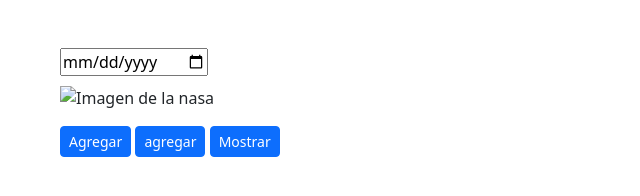
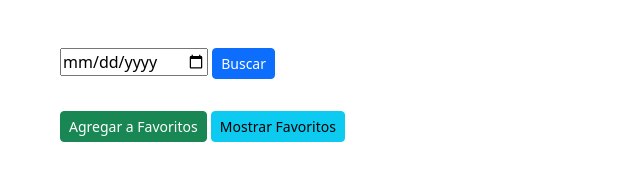
Before and after one commit to Crowtinho/generation-nasa-api, a plain HTML site: page index.html in a window 1280 px wide. Shown: the whole page, without its empty margins (0-640 px from the left). Drawn offline with nearby package versions, Linux system fonts and the light colour scheme.

Commit message:
Update index.html

```diff
--- a/index.html
+++ b/index.html
@@ -4,28 +4,20 @@
     <meta charset="UTF-8">
     <meta name="viewport" content="width=device-width, initial-scale=1.0">
     <link href="https://cdn.jsdelivr.net/npm/bootstrap@5.3.7/dist/css/bootstrap.min.css" rel="stylesheet" integrity="sha384-LN+7fdVzj6u52u30Kp6M/trliBMCMKTyK833zpbD+pXdCLuTusPj697FH4R/5mcr" crossorigin="anonymous">
-    <title>Document</title>
+    <title>NASA APOD</title>
 </head>
 <body>
     <div class="container mx-5 mt-5">
-
         <input type="date" id="dateA" name="dateA" placeholder="Ingresa la fecha">
-
-        <div>
-            <h1 id="title" ></h1>
-            <img src="" alt="Imagen de la nasa">
-            <p id="description"></p>
-        </div>
-        <button type="button" onclick="buscarDato()" class="btn btn-sm btn-primary">Agregar</button>
-        <!-- <button type="button" onclick="mostrarFecha()" class="btn btn-sm btn-primary">fecha</button> -->
-        <button type="button" onclick="addApod()" class="btn btn-sm btn-primary">agregar</button>
-        <button type="button" onclick="showApod()" class="btn btn-sm btn-primary">Mostrar</button>
+        <button type="button" onclick="buscarDato()" class="btn btn-sm btn-primary">Buscar</button>
+        <div id="currentApod" class="mt-4"></div>
+        <button type="button" onclick="addApod()" class="btn btn-sm btn-success mt-2">Agregar a Favoritos</button>
+        <button type="button" onclick="showApod()" class="btn btn-sm btn-info mt-2">Mostrar Favoritos</button>
     </div>
     <div id="apodContainer" class="container mx-5 mt-5">
         <h2>APODs Guardados</h2>
         <div id="apodList" class="row"></div>
-
     </div>
+    <script src="app.js"></script>
 </body>
-<script src="app.js"></script>
 </html>
```
